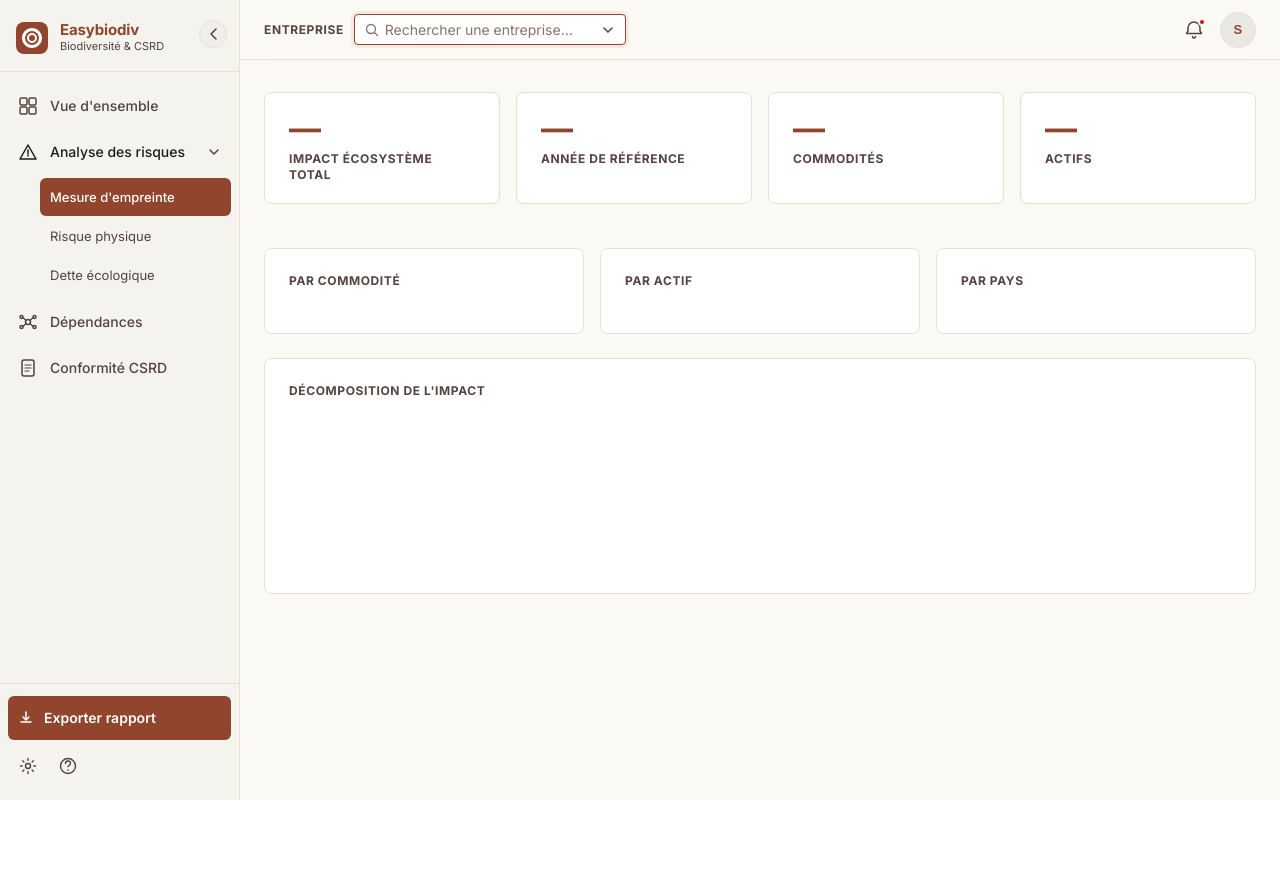
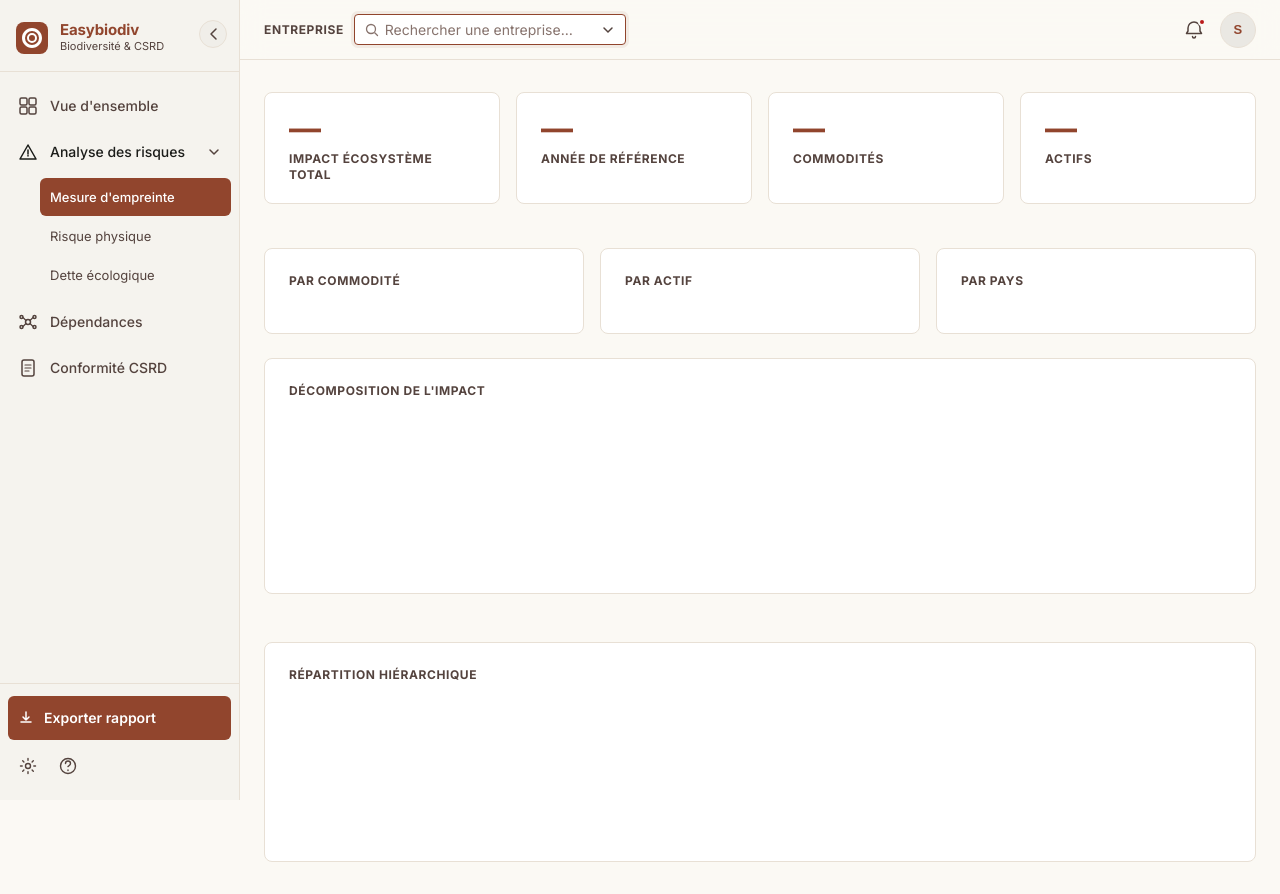
Before and after one commit to eheurard/Easybiodiv, a Django app: page /mesure-empreinte/ in a window 1280 px wide. Before the commit the page ends 800 px from the top, so only its background shows below. Run offline with Django 5.2, Linux system fonts and the light colour scheme; the visitor is signed in with stand-in values (Sample User, id 1); data that the repository does not hold is empty.

Commit message:
feat: add tree diagram card to mesure_empreinte template

```diff
--- a/dashboard/templates/dashboard/mesure_empreinte.html
+++ b/dashboard/templates/dashboard/mesure_empreinte.html
@@ -74,6 +74,14 @@
     </div>
   </div>
 
+  <!-- Tree diagram -->
+  <div class="card tr-tree-card">
+    <div class="label-caps tr-tree-card__title">Répartition hiérarchique</div>
+    <div class="tr-tree-wrap">
+      <svg id="tree-svg" class="tr-tree-svg" aria-label="Diagramme arborescent de l'impact"></svg>
+    </div>
+  </div>
+
 </div>
 {% endblock %}
 
```
